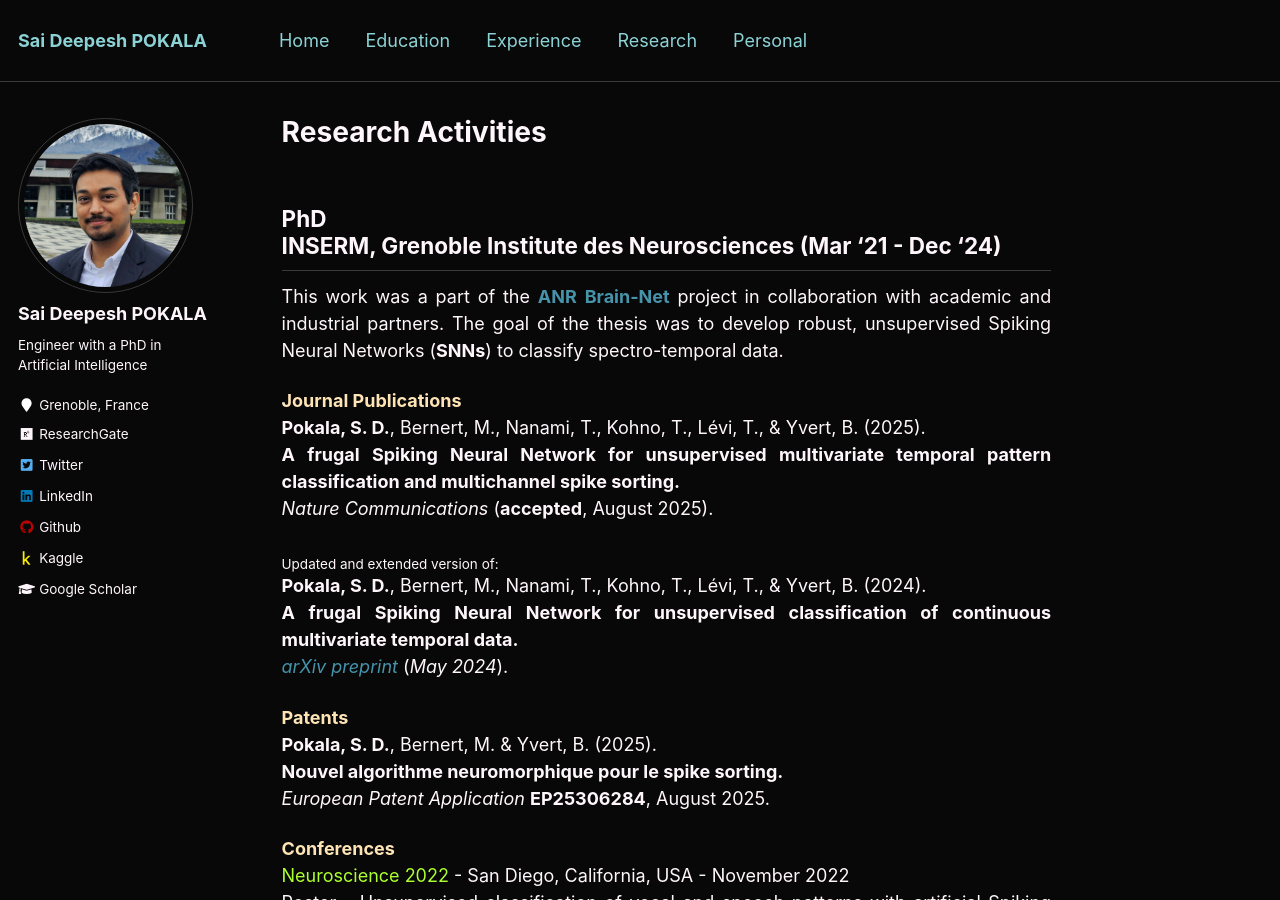
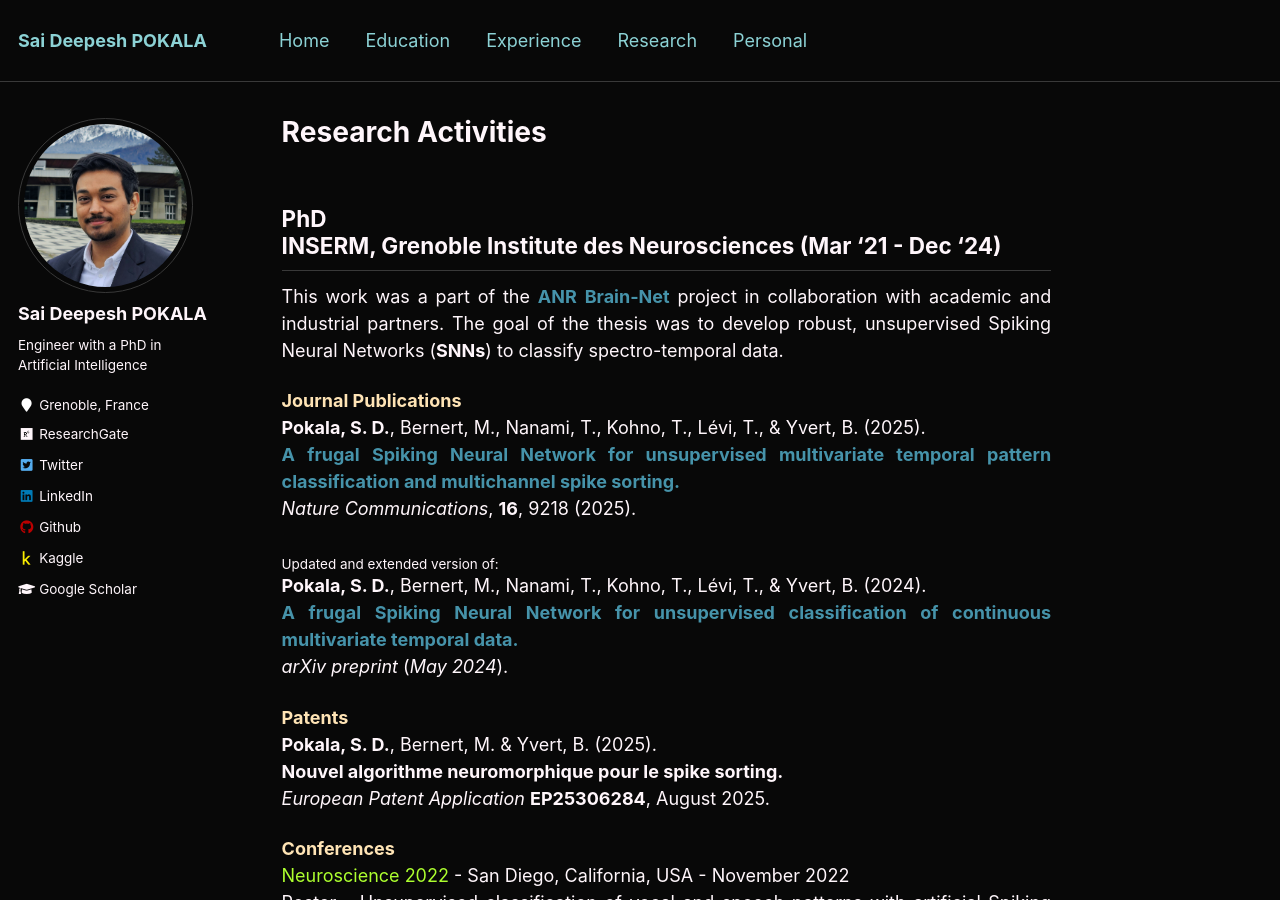
Before and after one commit to saideepesh/saideepesh.github.io, a Jekyll site: the page built from _pages/research.md, in a window 1280 px wide and 900 px high. Built offline with Jekyll 4.4.1, drawn with Linux system fonts in a browser that asks for light colours.

Commit message:
Update research.md
added NComms link

```diff
--- a/_pages/research.md
+++ b/_pages/research.md
@@ -11,13 +11,13 @@ This work was a part of the [**ANR**](https://anr.fr/en/){:target="_blank" rel="
 
 <font size="4.5"><span style="color:moccasin"><b>Journal Publications</b></span></font>
 **Pokala, S. D.**, Bernert, M., Nanami, T., Kohno, T., Lévi, T., & Yvert, B. (2025).
-**A frugal Spiking Neural Network for unsupervised multivariate temporal pattern classification and multichannel spike sorting.**
-_Nature Communications_ (**accepted**, August 2025).
+**[A frugal Spiking Neural Network for unsupervised multivariate temporal pattern classification and multichannel spike sorting.](https://doi.org/10.1038/s41467-025-64231-2){:target="_blank" rel="noopener"}**
+_Nature Communications_, **16**, 9218 (2025).
 
 <sub>Updated and extended version of:</sub>
 **Pokala, S. D.**, Bernert, M., Nanami, T., Kohno, T., Lévi, T., & Yvert, B. (2024).
-**A frugal Spiking Neural Network for unsupervised classification of continuous multivariate temporal data.**
-[_arXiv preprint_](https://arxiv.org/abs/2408.12608){:target="_blank" rel="noopener"} (_May 2024_).
+**[A frugal Spiking Neural Network for unsupervised classification of continuous multivariate temporal data.](https://arxiv.org/abs/2408.12608){:target="_blank" rel="noopener"}**
+_arXiv preprint_ (_May 2024_).
 
 <font size="4.5"><span style="color:moccasin"><b>Patents</b></span></font>
 
```
